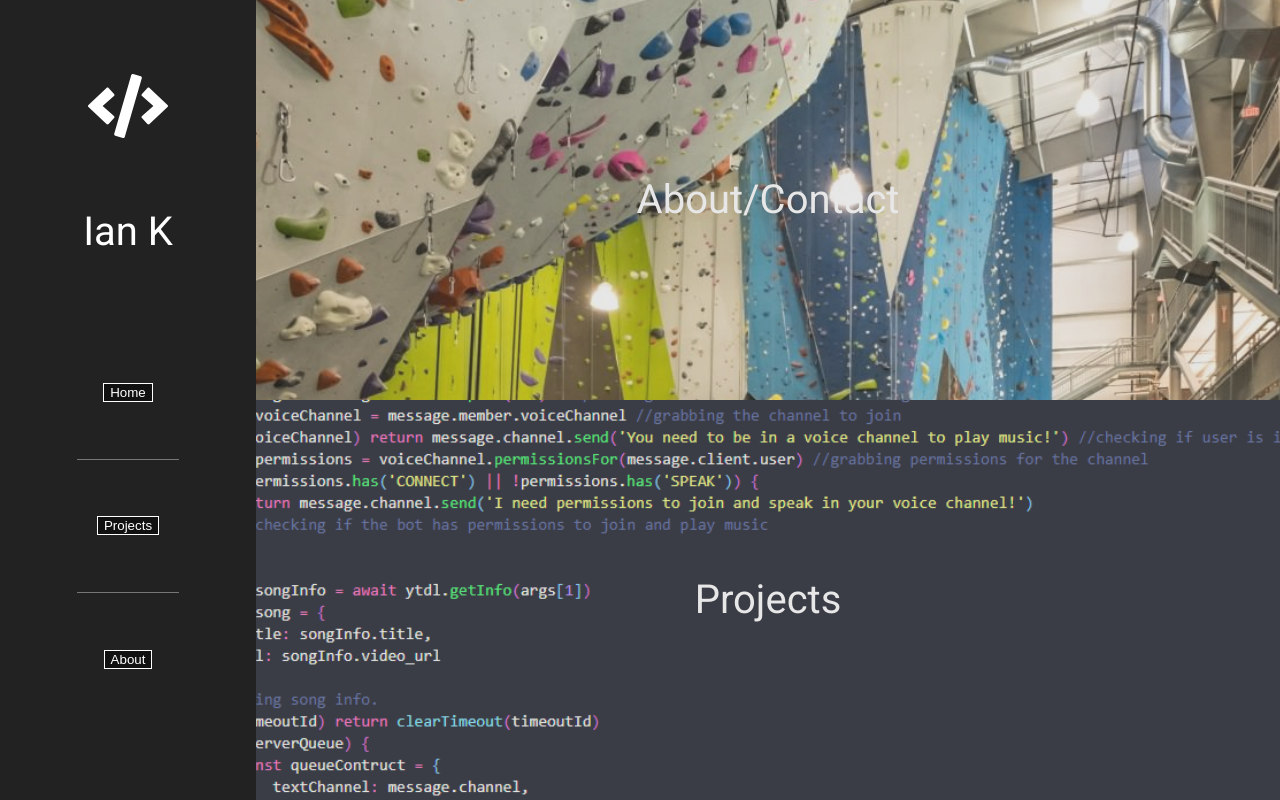
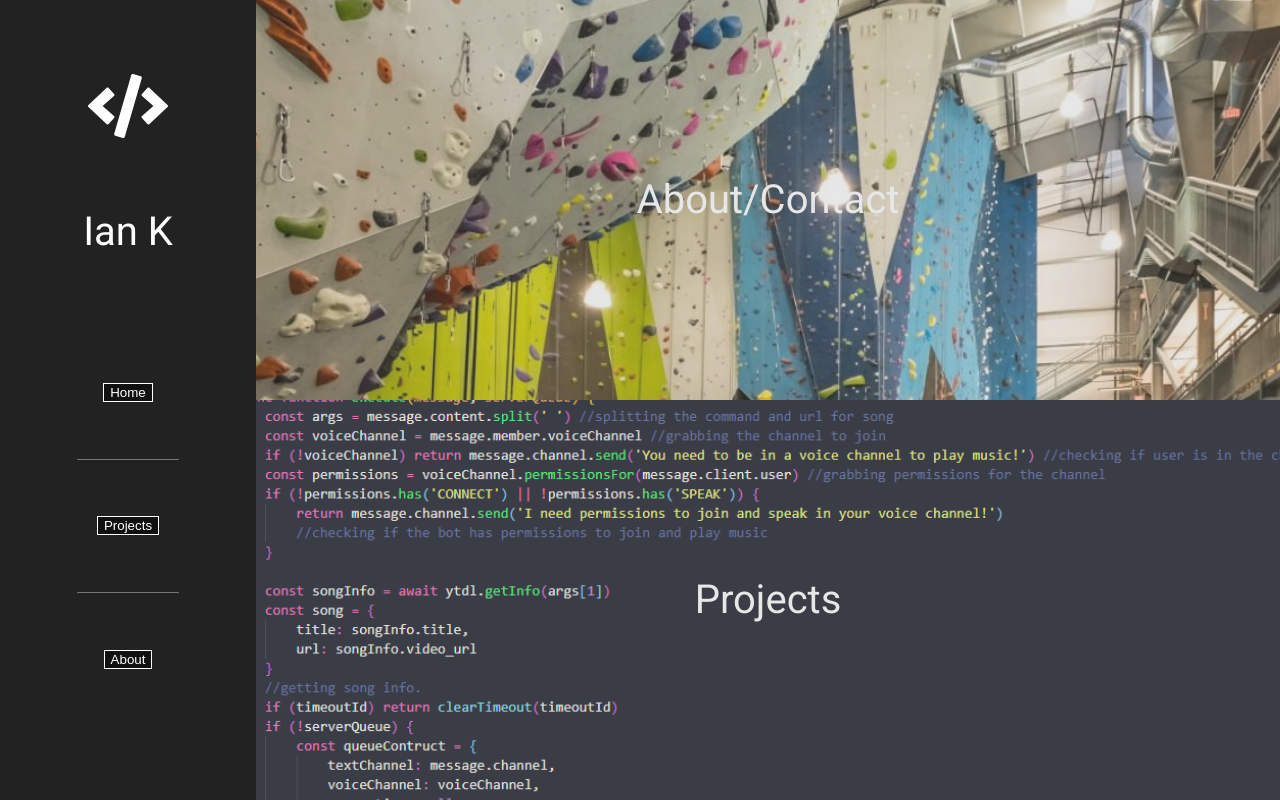
Before and after one commit to ikalisz/portfolio, a React (Create React App) app: page /#/ in a window 1280 px wide. Built offline with nearby package versions, Linux system fonts and the light colour scheme.

Commit message:
fixed images.

```diff
--- a/src/Components/Home/Home.js
+++ b/src/Components/Home/Home.js
@@ -29,7 +29,6 @@ const HomeContainer = styled.div`
 const AboutMe = styled.div`
 height: 50%;
 width: 100%;
-background: limegreen;
 position: relative;
 display: flex;
 justify-content: space-evenly;
@@ -108,7 +107,6 @@ const ContactMe = styled.div`
 const Projects = styled.div`
     height: 50%;
     width: 100%;
-    background: limegreen;
     position: relative;
     display: flex;
     justify-content: center;
@@ -152,6 +150,7 @@ const Projects = styled.div`
 const AboutMeImage = styled.img`
     z-index: 0;
     object-fit: cover;
+    width: 100%;
 `
 
 const AboutMeImage2 = styled.img`
@@ -161,6 +160,7 @@ const AboutMeImage2 = styled.img`
 const ProjectImage = styled.img`
     z-index: 0;
     object-fit: cover;
+    width: 100%;
 `
 
 const ProjectText = styled.h4`
```
